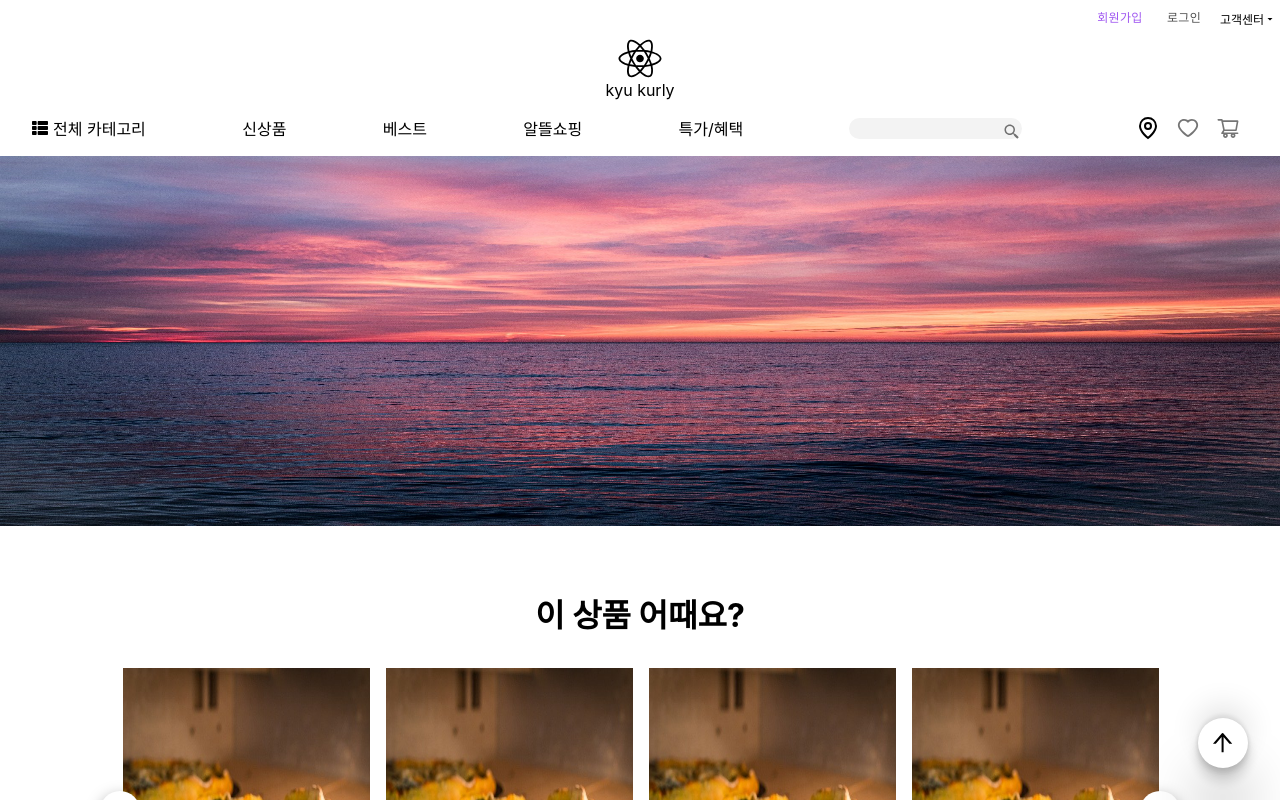
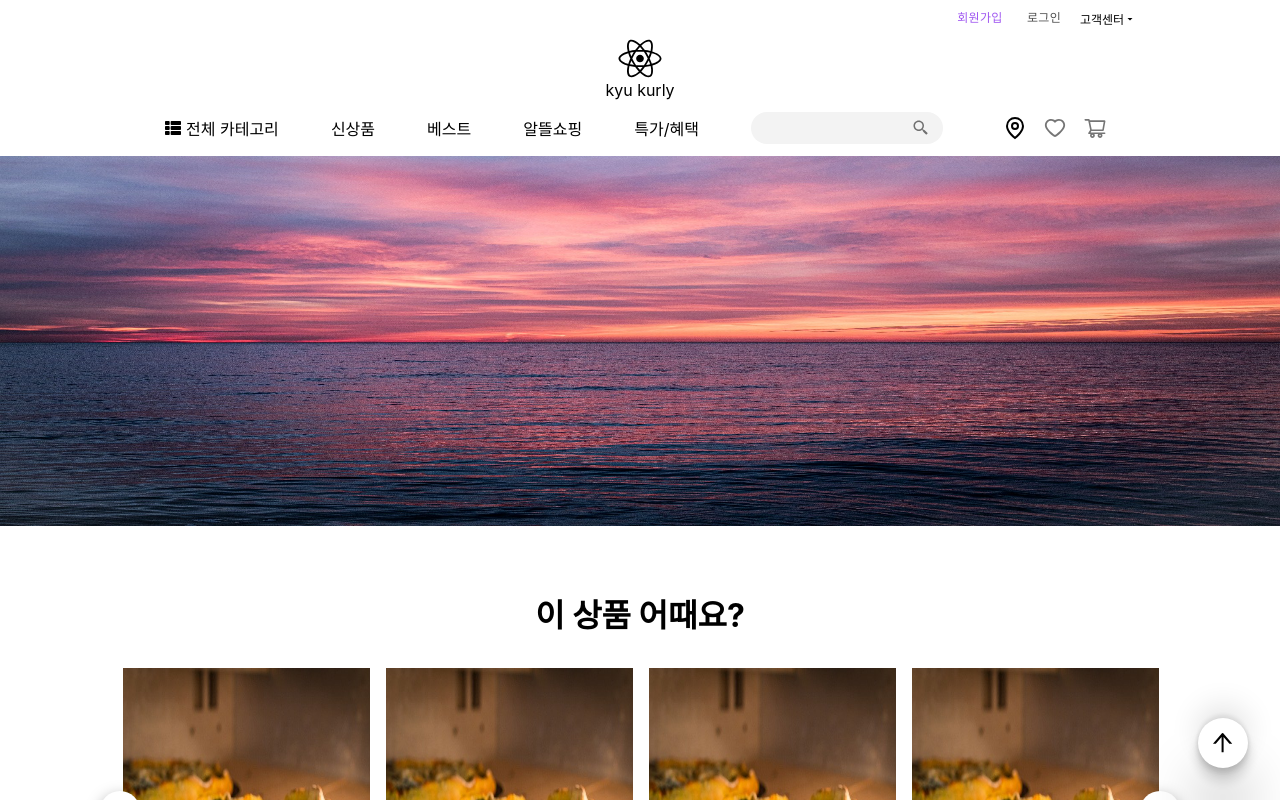
Before and after one commit to NeatKYU/react-kurly-demo, a React (Create React App) app: page / in a window 1280 px wide. Shown: the top 800 px of the page. Built offline with nearby package versions, Linux system fonts and the light colour scheme; grey boxes are pictures that could not be loaded; the HTML template or start-up script is replaced by a standard one.

Commit message:
검색창 개선, 헤더 컴포넌트 개선

```diff
--- a/src/App.tsx
+++ b/src/App.tsx
@@ -8,7 +8,9 @@ import './App.css';
 function App() {
   return (
     <div className='App'>
-      <HeaderComponent/>
+      <Container className='flex-vertical-center'>
+        <HeaderComponent/>
+      </Container>
       <Routes/>
       <Body/>
       <TopButton/>
@@ -23,3 +25,11 @@ const Body = styled.div`
   width: 100%;
   height: 200vh;
 `
+
+const Container = styled.div`
+  width: 100%;
+  position: sticky;
+	top: -6.3rem;
+  z-index: 100;
+  background-color: #fff;
+`
--- a/src/components/header/Component.tsx
+++ b/src/components/header/Component.tsx
@@ -24,10 +24,7 @@ HeaderComponent.prototype = {
 }
 
 const Container = styled.div`
-	width: 100%;
-	box-shadow: rgba(100, 100, 111, 0.2) 0px 7px 29px 0px;
+	width: 1000px;
+	margin: 0 auto;
 	background-color: #fff;
-	position: sticky;
-	top: -6.3rem;
-	z-index: 100;
 `
--- a/src/components/header/GrobalMenu.tsx
+++ b/src/components/header/GrobalMenu.tsx
@@ -1,4 +1,3 @@
-import { useState } from 'react';
 import styled from 'styled-components';
 import Proptypes from 'prop-types';
 import IconButton from '@mui/material/IconButton';
@@ -26,7 +25,7 @@ return (
 		 <div className='menu-title'>베스트</div>
 		 <div className='menu-title'>알뜰쇼핑</div>
 		 <div className='menu-title'>특가/혜택</div>
-		 <InputContainer>
+		 <InputContainer className='flex-all-center'>
 		 	<input></input>
 			 <IconButton size='small'>
 				 <BiSearchAlt2/>
@@ -98,27 +97,22 @@ const Container = styled.div`
 
 const InputContainer = styled.div`
 	width: 12rem;
-	height: 2rem;
-	display: flex;
-	justify-content: center;
-	position: relative;
-	padding-top: 0.4rem;
+	height: 1.95rem;
+	background-color: #f3f3f3;
+	border-radius: 2rem;
 
 	input {
 		width: 90%;
 		height: 80%;
-		border-radius: 2rem;
 		padding-left: 1rem;
-		background-color: #f3f3f3;
 		border: 0px;
+		background-color: transparent;
+		outline: none;
 	}
 
 	button {
-		position: absolute;
-		right: 7px;
-		top: 1px;
 		padding: 0.2rem !important;
-		margin-top: 0.4rem;
+		margin-right: 10px;
 	}
 
 `
```
